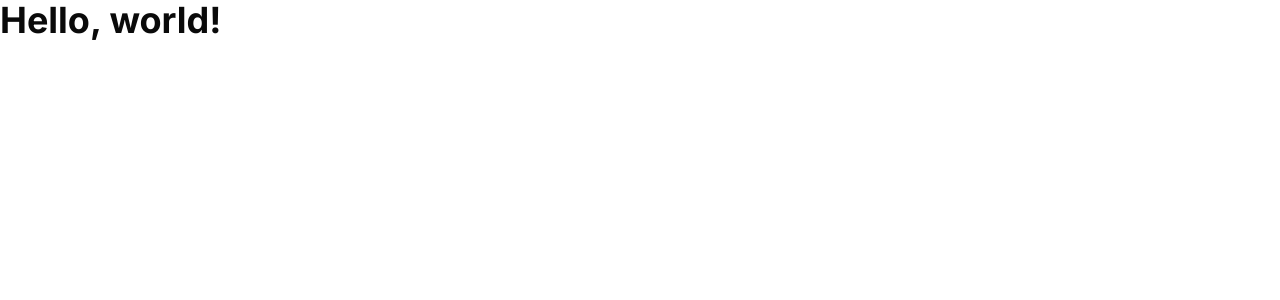
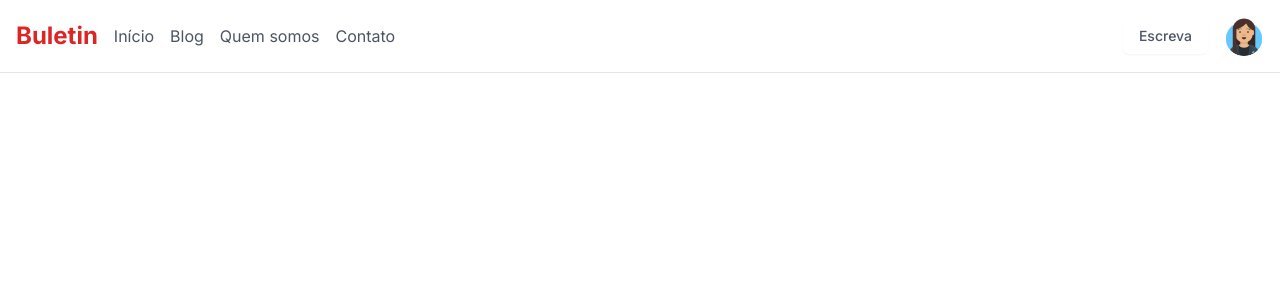
Before and after one commit to canutoilberto/blog-in, a Next.js app: page / in a window 1280 px wide. Shown: the top 300 px of the page. Built offline with nearby package versions, Linux system fonts and the light colour scheme.

Commit message:
[Feat] Navbar added

```diff
--- a/app/page.jsx
+++ b/app/page.jsx
@@ -1,7 +1,9 @@
+import Navbar from "@/components/navbar/Navbar";
+
 const Home = () => {
   return (
     <>
-      <h1 className="text-4xl font-bold">Hello, world!</h1>
+      <Navbar />
     </>
   );
 };
--- /dev/null
+++ b/components/navbar/Navbar.jsx
@@ -0,0 +1,44 @@
+import { Avatar, AvatarImage, AvatarFallback } from "@/components/ui/avatar";
+import { Card, CardContent } from "@/components/ui/card";
+import { Button } from "../ui/button";
+
+const Navbar = () => {
+  return (
+    <div className="w-full px-4 py-4 bg-white border-b">
+      <header className="flex items-center justify-between max-w-[1400px] mx-auto">
+        <div className="flex items-center space-x-4">
+          {/*TODO: Inserir logomarca no lugar do Buletin */}
+          <h1 className="text-2xl font-bold text-red-600">Buletin</h1>
+          <nav className="hidden space-x-4 md:flex">
+            <a href="#" className="text-gray-600">
+              Início
+            </a>
+            <a href="#" className="text-gray-600">
+              Blog
+            </a>
+            <a href="#" className="text-gray-600">
+              Quem somos
+            </a>
+            <a href="#" className="text-gray-600">
+              Contato
+            </a>
+          </nav>
+        </div>
+        <div className="flex items-center space-x-4">
+          <Button
+            variant="outline"
+            className="text-gray-600 border-none bg-transparent"
+          >
+            Escreva
+          </Button>
+          <Avatar>
+            <AvatarImage src="/person_1.png" />
+            <AvatarFallback>U</AvatarFallback>
+          </Avatar>
+        </div>
+      </header>
+    </div>
+  );
+};
+
+export default Navbar;
--- /dev/null
+++ b/components/ui/avatar.jsx
@@ -0,0 +1,35 @@
+"use client"
+
+import * as React from "react"
+import * as AvatarPrimitive from "@radix-ui/react-avatar"
+
+import { cn } from "@/lib/utils"
+
+const Avatar = React.forwardRef(({ className, ...props }, ref) => (
+  <AvatarPrimitive.Root
+    ref={ref}
+    className={cn("relative flex h-10 w-10 shrink-0 overflow-hidden rounded-full", className)}
+    {...props} />
+))
+Avatar.displayName = AvatarPrimitive.Root.displayName
+
+const AvatarImage = React.forwardRef(({ className, ...props }, ref) => (
+  <AvatarPrimitive.Image
+    ref={ref}
+    className={cn("aspect-square h-full w-full", className)}
+    {...props} />
+))
+AvatarImage.displayName = AvatarPrimitive.Image.displayName
+
+const AvatarFallback = React.forwardRef(({ className, ...props }, ref) => (
+  <AvatarPrimitive.Fallback
+    ref={ref}
+    className={cn(
+      "flex h-full w-full items-center justify-center rounded-full bg-muted",
+      className
+    )}
+    {...props} />
+))
+AvatarFallback.displayName = AvatarPrimitive.Fallback.displayName
+
+export { Avatar, AvatarImage, AvatarFallback }
--- /dev/null
+++ b/components/ui/button.jsx
@@ -0,0 +1,48 @@
+import * as React from "react"
+import { Slot } from "@radix-ui/react-slot"
+import { cva } from "class-variance-authority";
+
+import { cn } from "@/lib/utils"
+
+const buttonVariants = cva(
+  "inline-flex items-center justify-center whitespace-nowrap rounded-md text-sm font-medium transition-colors focus-visible:outline-none focus-visible:ring-1 focus-visible:ring-ring disabled:pointer-events-none disabled:opacity-50",
+  {
+    variants: {
+      variant: {
+        default:
+          "bg-primary text-primary-foreground shadow hover:bg-primary/90",
+        destructive:
+          "bg-destructive text-destructive-foreground shadow-sm hover:bg-destructive/90",
+        outline:
+          "border border-input bg-background shadow-sm hover:bg-accent hover:text-accent-foreground",
+        secondary:
+          "bg-secondary text-secondary-foreground shadow-sm hover:bg-secondary/80",
+        ghost: "hover:bg-accent hover:text-accent-foreground",
+        link: "text-primary underline-offset-4 hover:underline",
+      },
+      size: {
+        default: "h-9 px-4 py-2",
+        sm: "h-8 rounded-md px-3 text-xs",
+        lg: "h-10 rounded-md px-8",
+        icon: "h-9 w-9",
+      },
+    },
+    defaultVariants: {
+      variant: "default",
+      size: "default",
+    },
+  }
+)
+
+const Button = React.forwardRef(({ className, variant, size, asChild = false, ...props }, ref) => {
+  const Comp = asChild ? Slot : "button"
+  return (
+    (<Comp
+      className={cn(buttonVariants({ variant, size, className }))}
+      ref={ref}
+      {...props} />)
+  );
+})
+Button.displayName = "Button"
+
+export { Button, buttonVariants }
--- /dev/null
+++ b/components/ui/card.jsx
@@ -0,0 +1,50 @@
+import * as React from "react"
+
+import { cn } from "@/lib/utils"
+
+const Card = React.forwardRef(({ className, ...props }, ref) => (
+  <div
+    ref={ref}
+    className={cn("rounded-xl border bg-card text-card-foreground shadow", className)}
+    {...props} />
+))
+Card.displayName = "Card"
+
+const CardHeader = React.forwardRef(({ className, ...props }, ref) => (
+  <div
+    ref={ref}
+    className={cn("flex flex-col space-y-1.5 p-6", className)}
+    {...props} />
+))
+CardHeader.displayName = "CardHeader"
+
+const CardTitle = React.forwardRef(({ className, ...props }, ref) => (
+  <h3
+    ref={ref}
+    className={cn("font-semibold leading-none tracking-tight", className)}
+    {...props} />
+))
+CardTitle.displayName = "CardTitle"
+
+const CardDescription = React.forwardRef(({ className, ...props }, ref) => (
+  <p
+    ref={ref}
+    className={cn("text-sm text-muted-foreground", className)}
+    {...props} />
+))
+CardDescription.displayName = "CardDescription"
+
+const CardContent = React.forwardRef(({ className, ...props }, ref) => (
+  <div ref={ref} className={cn("p-6 pt-0", className)} {...props} />
+))
+CardContent.displayName = "CardContent"
+
+const CardFooter = React.forwardRef(({ className, ...props }, ref) => (
+  <div
+    ref={ref}
+    className={cn("flex items-center p-6 pt-0", className)}
+    {...props} />
+))
+CardFooter.displayName = "CardFooter"
+
+export { Card, CardHeader, CardFooter, CardTitle, CardDescription, CardContent }
--- a/package.json
+++ b/package.json
@@ -11,6 +11,7 @@
   "dependencies": {
     "@radix-ui/react-avatar": "^1.1.0",
     "@radix-ui/react-icons": "^1.3.0",
+    "@radix-ui/react-slot": "^1.1.0",
     "class-variance-authority": "^0.7.0",
     "clsx": "^2.1.1",
     "next": "14.2.5",
```
Also changed, not shown: 1 other file (tests, documents, lock files or other folders).
